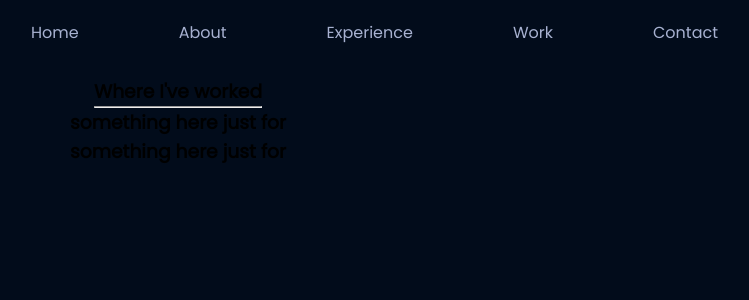
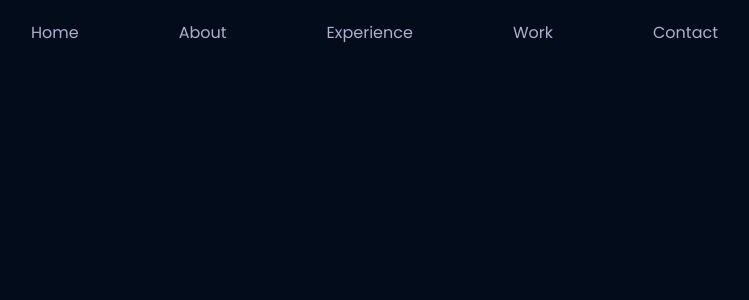
Before and after one commit to w0rd-glitch/pp, a React (Create React App) app: page /experience in a window 1280 px wide. Shown: the top 300 px of the page, without its empty margins (462-1211 px from the left). Built offline with nearby package versions, Linux system fonts and the light colour scheme.

Commit message:
cleared experience page

```diff
--- a/src/App.scss
+++ b/src/App.scss
@@ -206,17 +206,6 @@ body {
 
 ///////////////////// EXPERIENCE PAGE ///////////////
 
-.experience-page {
-    padding-top: 2em;
-    padding-left: 15em;
-    padding-right: 15em;
-    width: 100%;
-    display: flex;
-    flex-direction: column;
-    justify-content: center;
-    align-items: center;
-}
-
 @keyframes anime {
     from {
         opacity: 0;
--- a/src/pages/Experience.tsx
+++ b/src/pages/Experience.tsx
@@ -3,14 +3,6 @@ import React from 'react'
 function Experience() {
   return (
     <div className='experience-page'>
-        <div className='experience-heading'>
-            <h3>Where I've worked</h3>
-            <hr></hr>
-        </div>
-        <div className='experience-list'>
-            <h3>something here just for</h3>
-            <h3>something here just for</h3>
-        </div>
     </div>
   )
 }
```
